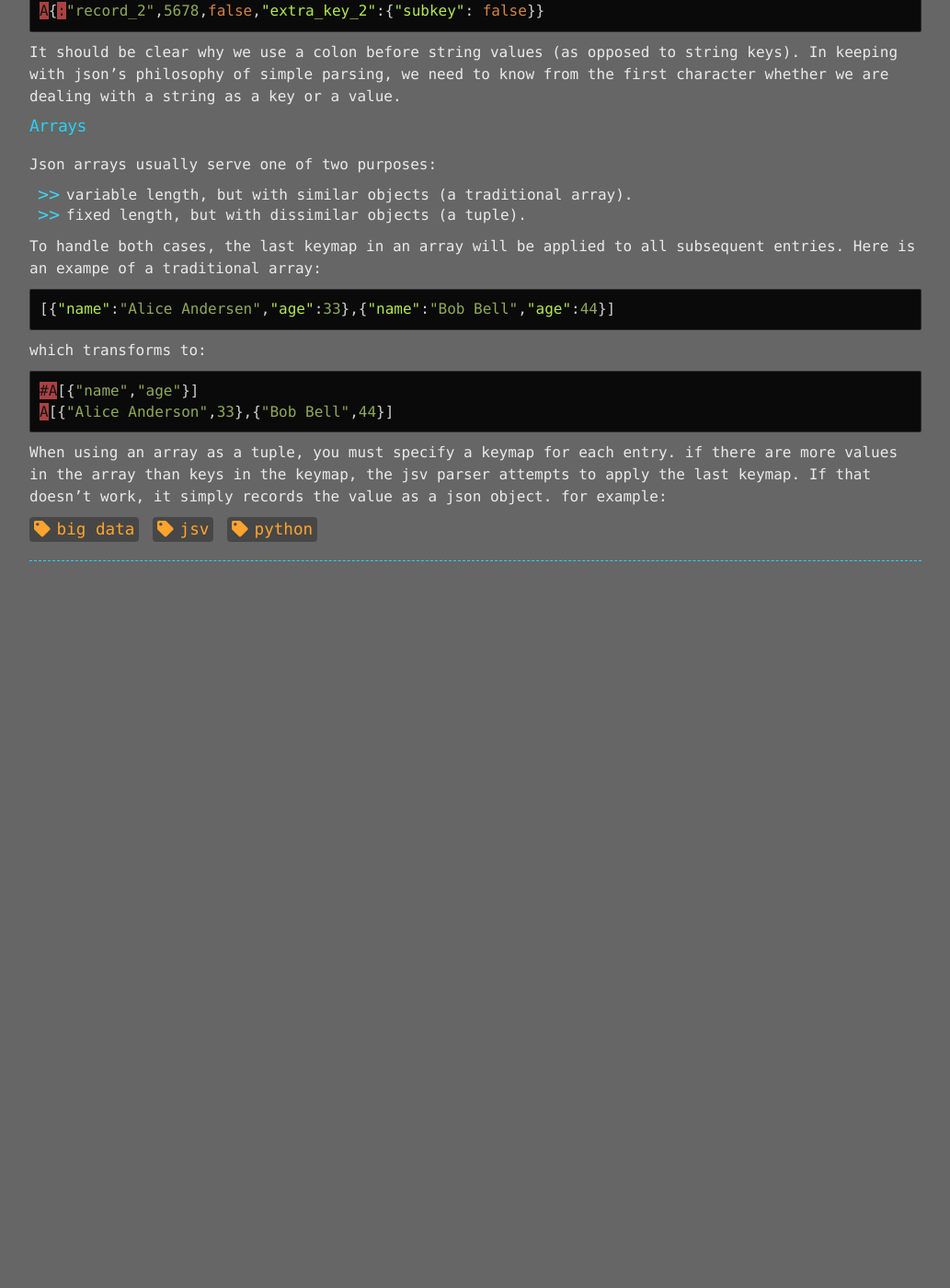
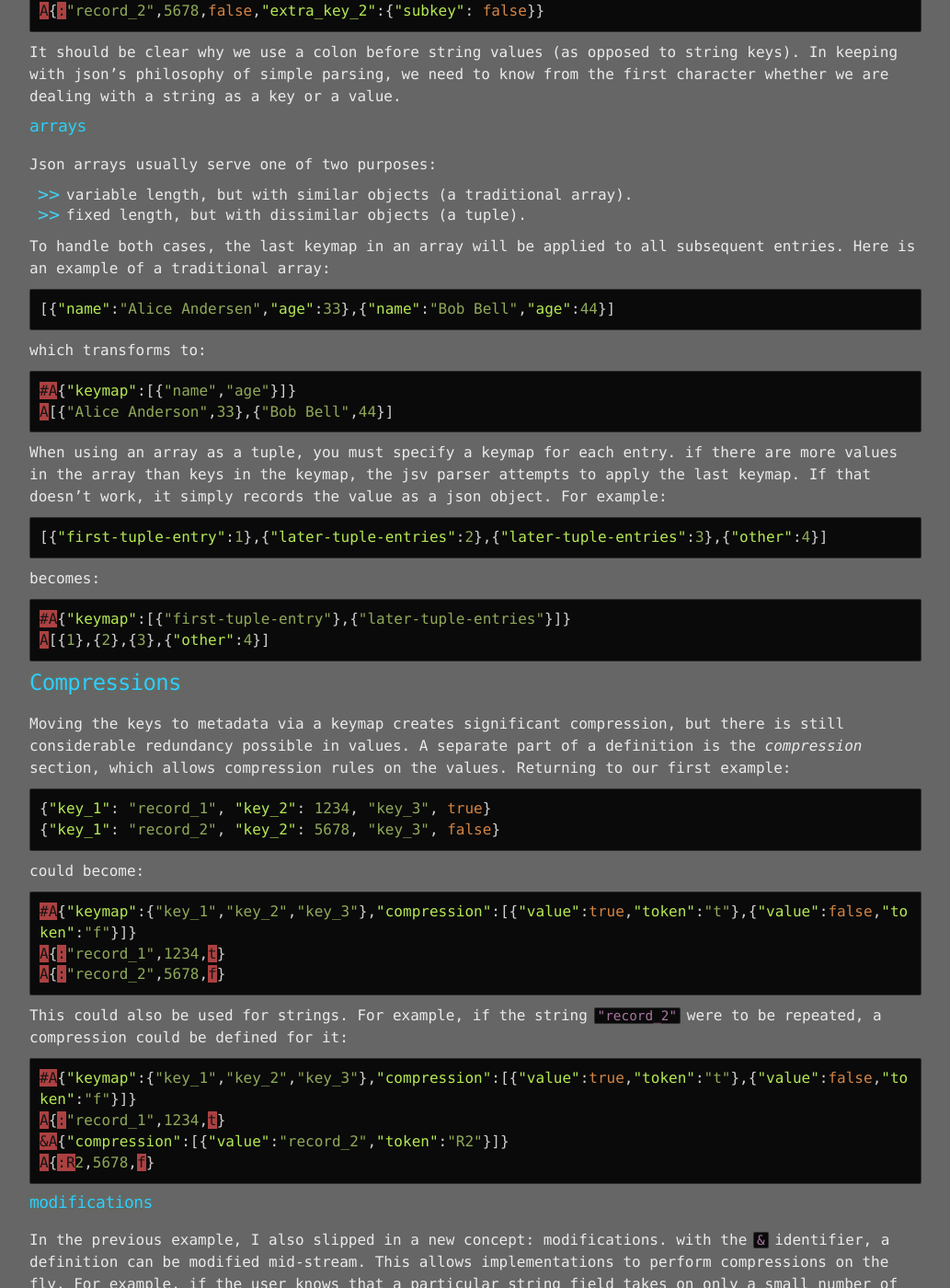
Before and after one commit to akovner/akovner.github.io, a Jekyll site: the page built from _posts/2018-04-05-jsv-introduction.md, in a window 1280 px wide and 1400 px high, scrolled down 2235 px. Shown: the whole window at 92% size, without its empty margins (123-1156 px from the left). Built offline with Jekyll 4.4.1, drawn with Linux system fonts in a browser that asks for light colours; nearby versions of some CDN libraries; our own code applies the rules of GitHub Pages for plain Markdown files; comment, search, counter and statistics services are not loaded; before the commit the page ends 2865 px from its top, so only the background shows below that; some of the changed text lies outside the part shown.

Commit message:
final changes to first post

```diff
--- a/_posts/2018-04-05-jsv-introduction.md
+++ b/_posts/2018-04-05-jsv-introduction.md
@@ -74,21 +74,21 @@ It is always acceptable to have extra json key/value pairs in a dictionary. for
 would turn into:
 
 {% highlight json %}
-#A{"key_1","key_2","key_3"}
+#A{"keymap":{"key_1","key_2","key_3"}}
 A{:"record_1",1234,true,"extra_key_1":null}
 A{:"record_2",5678,false,"extra_key_2":{"subkey": false}}
 {% endhighlight %}
 
 It should be clear why we use a colon before string values (as opposed to string keys). In keeping with json's philosophy of simple parsing, we need to know from the first character whether we are dealing with a string as a key or a value.
 
-### Arrays
+### arrays
 
 Json arrays usually serve one of two purposes:
 
 * variable length, but with similar objects (a traditional array).
 * fixed length, but with dissimilar objects (a tuple).
 
-To handle both cases, the last keymap in an array will be applied to all subsequent entries. Here is an exampe of a traditional array:
+To handle both cases, the last keymap in an array will be applied to all subsequent entries. Here is an example of a traditional array:
 
 {% highlight json %}
 [{"name":"Alice Andersen","age":33},{"name":"Bob Bell","age":44}]
@@ -97,12 +97,58 @@ To handle both cases, the last keymap in an array will be applied to all subsequ
 which transforms to:
 
 {% highlight json %}
-#A[{"name","age"}]
+#A{"keymap":[{"name","age"}]}
 A[{"Alice Anderson",33},{"Bob Bell",44}]
 {% endhighlight %}
 
-When using an array as a tuple, you must specify a keymap for each entry. if there are more values in the array than keys in the keymap, the jsv parser attempts to apply the last keymap. If that doesn't work, it simply records the value as a json object. for example:
+When using an array as a tuple, you must specify a keymap for each entry. if there are more values in the array than keys in the keymap, the jsv parser attempts to apply the last keymap. If that doesn't work, it simply records the value as a json object. For example:
 
 {% highlight json %}
+[{"first-tuple-entry":1},{"later-tuple-entries":2},{"later-tuple-entries":3},{"other":4}]
+{% endhighlight %}
 
+becomes:
+
+{% highlight json %}
+#A{"keymap":[{"first-tuple-entry"},{"later-tuple-entries"}]}
+A[{1},{2},{3},{"other":4}]
 {% endhighlight %}
+
+## Compressions
+
+Moving the keys to metadata via a keymap creates significant compression, but there is still considerable redundancy possible in values. A separate part of a definition is the *compression* section, which allows compression rules on the values. Returning to our first example:
+
+{% highlight json %}
+{"key_1": "record_1", "key_2": 1234, "key_3", true}
+{"key_1": "record_2", "key_2": 5678, "key_3", false}
+{% endhighlight %}
+
+could become:
+
+{% highlight json %}
+#A{"keymap":{"key_1","key_2","key_3"},"compression":[{"value":true,"token":"t"},{"value":false,"token":"f"}]}
+A{:"record_1",1234,t}
+A{:"record_2",5678,f}
+{% endhighlight %}
+
+This could also be used for strings. For example, if the string ``"record_2"`` were to be repeated, a compression could be defined for it:
+
+{% highlight json %}
+#A{"keymap":{"key_1","key_2","key_3"},"compression":[{"value":true,"token":"t"},{"value":false,"token":"f"}]}
+A{:"record_1",1234,t}
+&A{"compression":[{"value":"record_2","token":"R2"}]}
+A{:R2,5678,f}
+{% endhighlight %}
+
+### modifications
+
+In the previous example, I also slipped in a new concept: modifications. with the ``&`` identifier, a definition can be modified mid-stream. This allows implementations to perform compressions on the fly. For example, if the user knows that a particular string field takes on only a small number of values (an *enum*, essentially) then it can tell the implementation to treat it that way *without enumerating the values ahead of time*. This will make jsv much easier to use.
+
+More on this feature in a later post.
+
+Conclusion
+----------
+
+A simple, compressed, readable, text-based representation for large numbers of json records is possible. Creating such a format as a standard across languages will be a significant advantage to the big data infrastructure, occupying a niche between jsonlines and binary formats.
+
+My goal here has been to flesh out the basics of this format. It is by no means fully formed, and I welcome any and all input. Also, follow my progress on the first (python) implementation on [github](https://github.com/akovner/json-separated-values).
--- a/tags.html
+++ b/tags.html
@@ -17,7 +17,7 @@ title: Tags
     <ul class="tags-expo-posts">
       {% for post in tag[1] %}
       <li>
-        <a href="{{ site.baseurl }}{{ post.url }}">{{ post.title }}</a>
+        <a href="{{ site.url }}{{ post.url }}">{{ post.title }}</a>
         <small class="post-date">{{ post.date | date_to_string }}</small>
       </li>
       {% endfor %}
```
